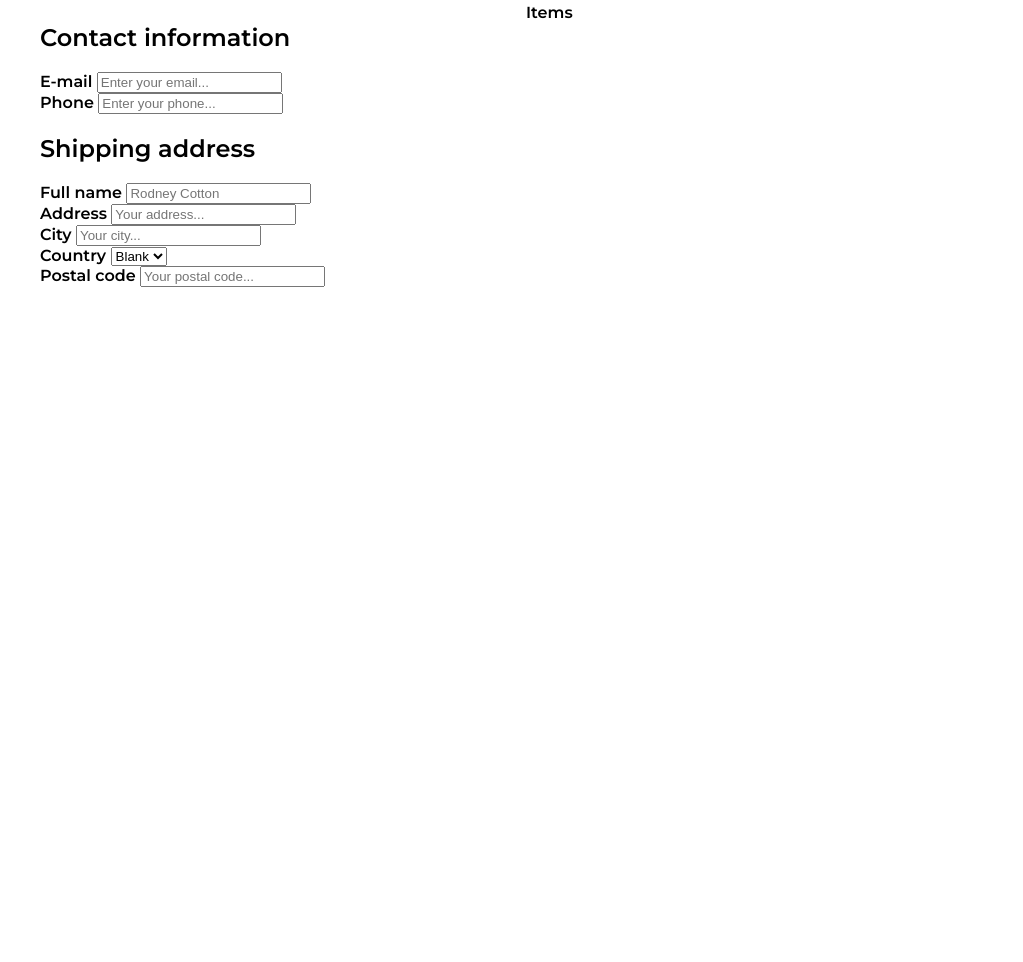
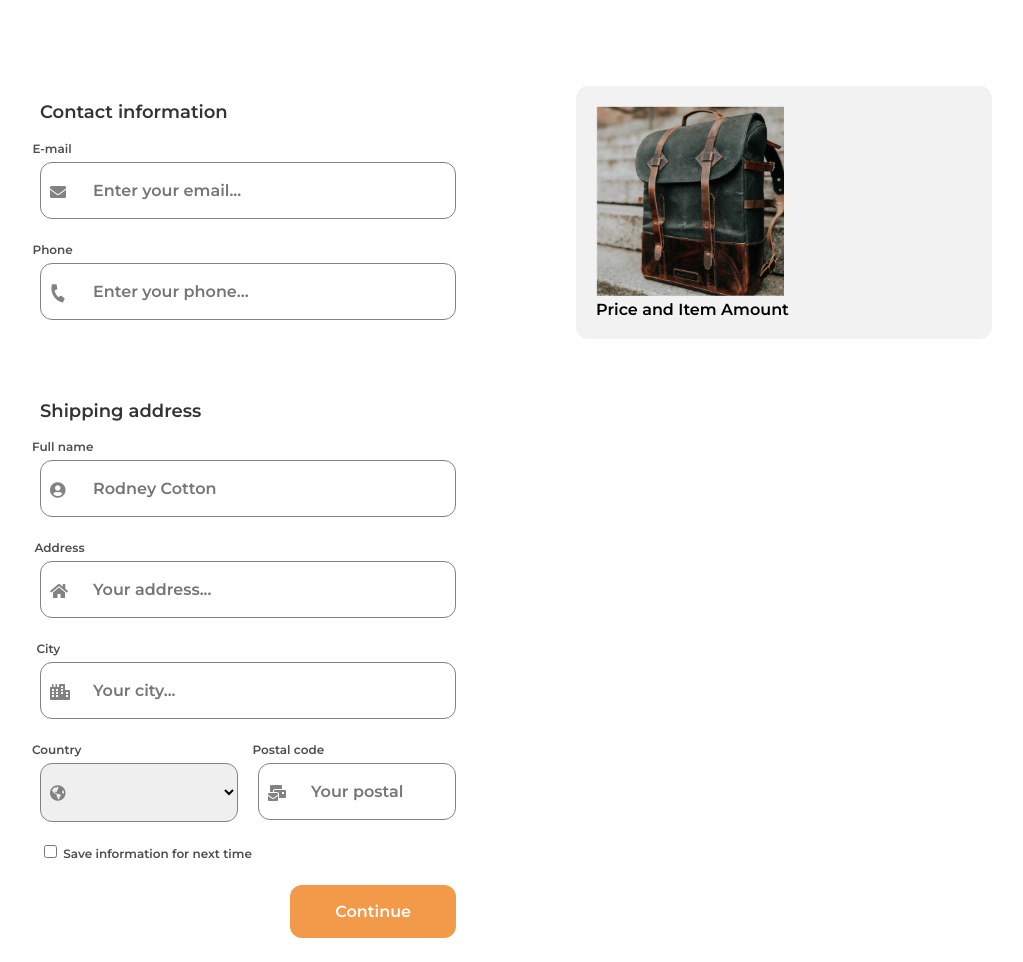
Before and after one commit to LJohnson124/Checkout-Page_devchallenges, a plain HTML site: page index.html in a window 1280 px wide. Shown: the part 214-1176 px from the top of the page, without its empty margins (124-1147 px from the left). Before the commit the page ends 800 px from the top, so only its background shows below. Drawn offline with Linux system fonts and the light colour scheme.

Commit message:
Major Update

```diff
--- a/index.html
+++ b/index.html
@@ -8,7 +8,10 @@
     <title>Check Out Page - Devchallenges</title>
 
     <link rel="stylesheet" href="style.css">
-    <link rel="stylesheet" href="path/to/font-awesome/css/font-awesome.min.css">
+    <link rel="stylesheet" href="https://use.fontawesome.com/releases/v5.8.1/css/all.css"
+        integrity="sha384-50oBUHEmvpQ+1lW4y57PTFmhCaXp0ML5d60M1M7uH2+nqUivzIebhndOJK28anvf" crossorigin="anonymous">
+
+    <link rel="icon" href="devchallenges.png">
 </head>
 
 <body>
@@ -24,11 +27,13 @@
                 <div class="contact-info">
                     <h2>Contact information</h2>
                     <div class="email-info">
+                        <i class="fas fa-envelope"></i>
                         <label for="email">E-mail</label>
                         <input type="text" placeholder="Enter your email...">
                     </div>
 
                     <div class="phone-info">
+                        <i class="fas fa-phone"></i>
                         <label for="phone">Phone</label>
                         <input type="number" placeholder="Enter your phone...">
                     </div>
@@ -37,40 +42,63 @@
                 <div class="shipping-address">
                     <h2>Shipping address</h2>
                     <div class="name">
+                        <i class="fas fa-user-circle"></i>
                         <label for="full-name">Full name</label>
                         <input type="text" placeholder="Rodney Cotton">
                     </div>
 
                     <div class="address">
+                        <i class="fas fa-home"></i>
                         <label for="address">Address</label>
+
                         <input type="text" placeholder="Your address...">
                     </div>
 
                     <div class="city">
+                        <i class="fas fa-city"></i>
                         <label for="city">City</label>
                         <input type="text" placeholder="Your city...">
                     </div>
 
                     <div class="country-and-postal_code">
                         <div class="country">
+                            <i class="fas fa-globe-americas"></i>
                             <label for="country">Country</label>
                             <select name="countries" id="countries">
-                                <option name="countries" id="blank" value="blank">Blank</option>
+                                <option name="countries" id="blank" value="blank"></option>
                                 <option name="countries" id="usa" value="usa">USA</option>
+                                <option name="countries" id="britain" value="britain">Britain</option>
+                                <option name="countries" id="france" value="france">France</option>
                             </select>
                         </div>
 
                         <div class="postal-code">
+                            <i class="fas fa-mail-bulk"></i>
                             <label for="postal-code">Postal code</label>
                             <input type="text" placeholder="Your postal code...">
                         </div>
                     </div>
                 </div>
+
+                <div class="save-information">
+                    <input type="checkbox" name="save-information" id="save-information" value="save-information"> Save
+                    information for next time
+                </div>
+
+                <div class="submit-button">
+                    <button type="submit">Continue</button>
+                </div>
             </form>
         </section>
 
         <section id="items">
-            Items
+            <div class="item">
+                <img src="photo1.png" alt="Black backpack">
+
+                <div class="price-and-amount">
+                    Price and Item Amount
+                </div>
+            </div>
         </section>
     </div>
 </body>
--- a/style.css
+++ b/style.css
@@ -13,34 +13,126 @@ body {
 section {
     /* border: 3px solid #000; */
     padding: 0;
+
+    height: fit-content;
+}
+
+h2 {
+    color: #333333;
+    font-size: 18px;
+}
+
+img {
+    width: 50%;
 }
 
 #container {
     display: grid;
     grid-template-columns: repeat(2, 1fr);
-    grid-template-rows: repeat(4, 1fr);
 
-    gap: 20px;
+    gap: 120px;
 
     margin: 0 auto;
     padding: 24px;
 
     max-width: 1000px;
-    height: 100vh;
+    height: fit-content;
 }
 
 #title {
     color: #4E5150;
     font-size: 36px;
     padding: 0;
+    margin: 0;
+    height: 100%;
+
+    grid-column: 1;
 }
 
 #form {
     grid-column: 1;
-    grid-row: 2 / span 2;
 }
 
 #items {
     grid-column: 2;
-    grid-row: 2 / span 2;
+
+    background-color: #F2F2F2;
+    border-radius: 12px;
+
+    padding: 20px 20px;
 }
+
+form input[type='text'], form input[type='number'], form select {
+    display: block;
+    font-family: 'Montserrat', sans-serif;
+    font-size: 16px;
+    width: 100%;
+
+    padding: 18px 52px;
+    margin-top: 5px;
+    margin-bottom: 20px;
+
+    border: 1px solid #828282;
+    border-radius: 12px;
+
+    outline: none;
+}
+
+form option {
+    color: #4F4F4F;
+}
+
+form label {
+    color: #4F4F4F;
+    font-size: 12px;
+    position: relative;
+    right: 28px;
+}
+
+.contact-info {
+    margin-bottom: 80px;
+}
+
+i.fas {
+    position: relative;
+    top: 45px;
+    left: 10px;
+
+    color: #828282;
+}
+
+i.fas.fa-phone {
+    transform: rotate(105deg);
+}
+.country-and-postal_code {
+    display: grid;
+    gap: 20px;
+
+    grid-template-columns: repeat(2, 1fr);
+}
+
+.save-information {
+    color: #4F4F4F;
+    font-size: 12px;
+}
+
+.submit-button {
+    margin-top: 24px;
+
+    display: flex;
+    justify-content: flex-end;
+}
+
+button {
+    background: #F2994A;
+    color: white;
+
+    font-family: 'Montserrat', sans-serif;
+    font-size: 16px;
+
+    padding: 17px 45px;
+
+    outline: none;
+    border: none;
+    border-radius: 12px;
+}
```
